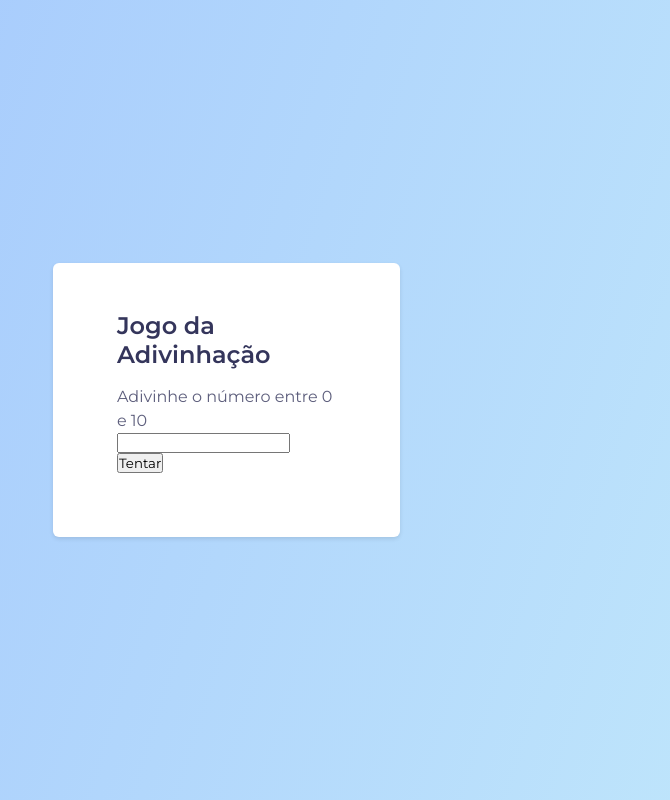
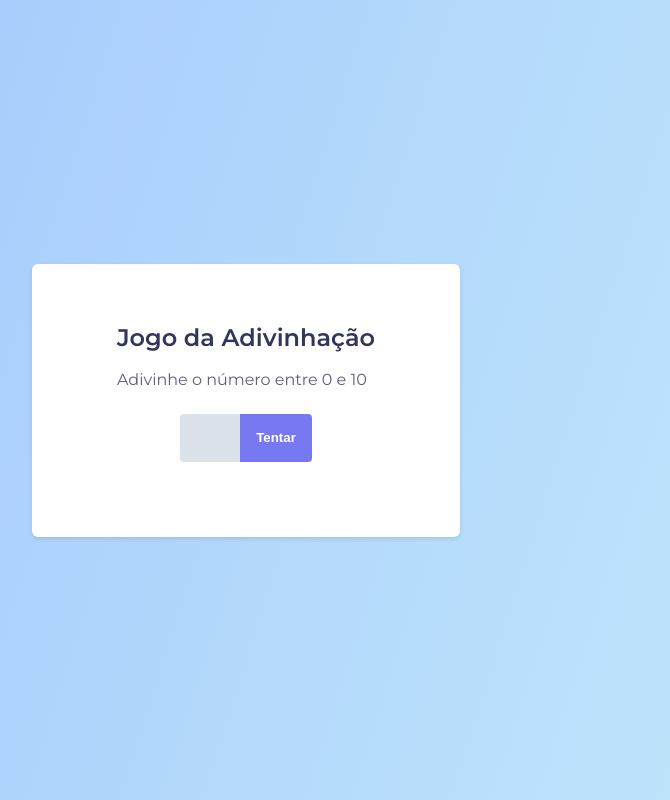
Before and after one commit to DavidFerreiraa/jogo-da-adivinhacao, a plain HTML site: page index.html in a window 1280 px wide. Shown: the whole page, without its empty margins (394-1064 px from the left). Drawn offline with Linux system fonts and the light colour scheme.

Commit message:
feat: add input & btn style

```diff
--- a/index.html
+++ b/index.html
@@ -18,7 +18,7 @@
 
         <form action="">
             <input type="number" name="tentativa"/>
-            <input type="submit" value="Tentar"/>
+            <button type="submit">Tentar</button>
         </form>
     </main>
 </body>
--- a/style.css
+++ b/style.css
@@ -10,8 +10,10 @@
 
     --linear-background-body: #C2E9FB, #A1C4FD;
     --color-white: #FFFFFF;
+    --color-white-soft: #DCE2E9;
     --color-blue-title: #34355B;
     --color-blue-text: #34355bcb;
+    --color-purple: #7879F1;
 }
 
 html, body, input {
@@ -35,7 +37,8 @@ body {
     grid-template-columns: 1fr;
     place-items: center;
 
-    width: min(42.8rem, 90%);
+    width: 42.8rem;
+    height: 27.3rem;
 
     padding: 4.8rem 6.4rem 6.4rem;
 
@@ -61,3 +64,28 @@ body {
     flex-direction: column;
     gap: 1.6rem;
 }
+
+form {
+    display: flex;
+}
+
+form input, button {
+    border: none;
+    padding: 1.6rem;
+}
+
+input {
+    background-color: var(--color-white-soft);
+    width: 6rem;
+
+    border-radius: 0.4rem 0rem 0rem 0.4rem;
+}
+
+button {
+    background-color: var(--color-purple);
+
+    color: var(--color-white);
+    font-weight: bold;
+
+    border-radius: 0rem 0.4rem 0.4rem 0rem;
+}
```
